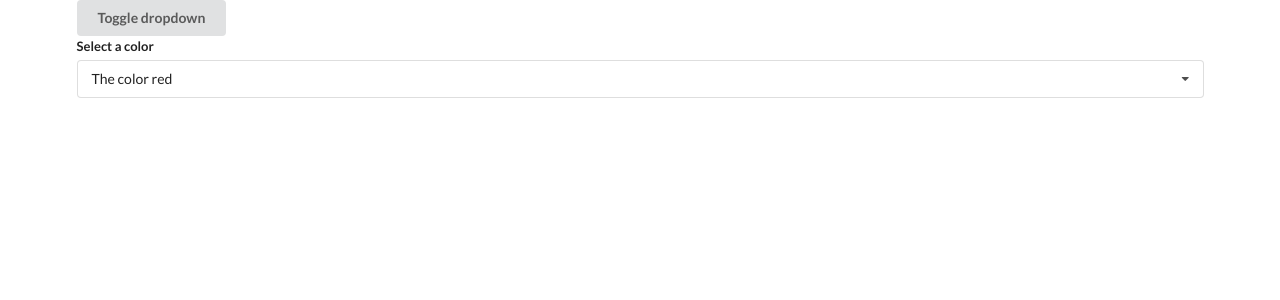
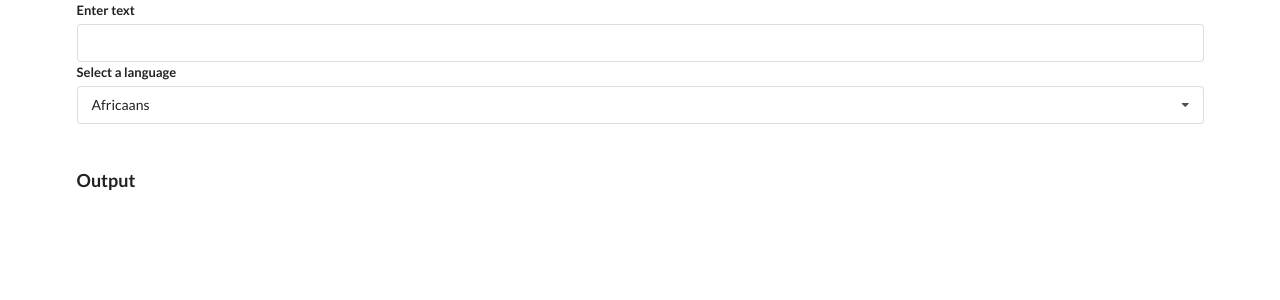
Before and after one commit to AbsoluteZero-cmd/widgets-react-project, a React (Create React App) app: page / in a window 1280 px wide. Shown: the top 300 px of the page. Built offline with nearby package versions, Linux system fonts and the light colour scheme; no server answers.

Commit message:
translate and convert components made

```diff
--- a/src/components/App.js
+++ b/src/components/App.js
@@ -2,6 +2,7 @@
 import Accordion from './Accordion';
 import Search from './Search';
 import Dropdown from './Dropdown';
+import Translate from './Translate';
 
 const items = [
     {
@@ -34,25 +35,9 @@
 ];
 
 const App = () => {
-    const [selected, setSelected] = useState(options[0]);
-    const [showDropdown, setShowDropdown] = useState(true);
-
     return (
         <div className='ui container'>
-            <button
-                className='ui button'
-                onClick={() => setShowDropdown(!showDropdown)}
-            >
-                Toggle dropdown
-            </button>
-            {showDropdown ? (
-                <Dropdown
-                    selected={selected}
-                    onSelectedChange={setSelected}
-                    options={options}
-                    labelText='Select a color'
-                />
-            ) : null}
+            <Translate />
         </div>
     );
 };
--- /dev/null
+++ b/src/components/Convert.js
@@ -0,0 +1,45 @@
+import React, { useEffect, useState } from 'react';
+import axios from 'axios';
+
+const Convert = ({ language, text }) => {
+    const [translated, setTranslated] = useState('');
+    const [debouncedText, setDebouncedText] = useState(text);
+
+    useEffect(() => {
+        const timerId = setTimeout(() => {
+            setDebouncedText(text);
+        }, 500);
+
+        return () => {
+            clearTimeout(timerId);
+        };
+    }, [text]);
+
+    useEffect(() => {
+        const doTranslation = async () => {
+            const { data } = await axios.post(
+                'https://translation.googleapis.com/language/translate/v2',
+                {},
+                {
+                    params: {
+                        q: debouncedText,
+                        target: language.value,
+                        key: 'AIzaSyCHUCmpR7cT_yDFHC98CZJy2LTms-IwDlM',
+                    },
+                }
+            );
+
+            setTranslated(data.data.translations[0].translatedText);
+        };
+
+        doTranslation();
+    }, [language, debouncedText]);
+
+    return (
+        <div>
+            <h1>{translated}</h1>
+        </div>
+    );
+};
+
+export default Convert;
--- /dev/null
+++ b/src/components/Translate.js
@@ -0,0 +1,52 @@
+import React, { useState } from 'react';
+import Dropdown from './Dropdown';
+import Convert from './Convert';
+
+const options = [
+    {
+        label: 'Africaans',
+        value: 'af',
+    },
+    {
+        label: 'Arabic',
+        value: 'ar',
+    },
+    {
+        label: 'Hindi',
+        value: 'hi',
+    },
+    {
+        label: 'Dutch',
+        value: 'nl',
+    },
+];
+
+const Translate = () => {
+    const [language, setLanguage] = useState(options[0]);
+    const [text, setText] = useState('');
+
+    return (
+        <div>
+            <div className='ui form'>
+                <div className='field'>
+                    <label className='lable'>Enter text</label>
+                    <input
+                        value={text}
+                        onChange={(e) => setText(e.target.value)}
+                    />
+                </div>
+            </div>
+            <Dropdown
+                options={options}
+                selected={language}
+                onSelectedChange={setLanguage}
+                labelText='Select a language'
+            />
+            <br />
+            <h3 className='ui header'>Output</h3>
+            <Convert language={language} text={text} />
+        </div>
+    );
+};
+
+export default Translate;
```
